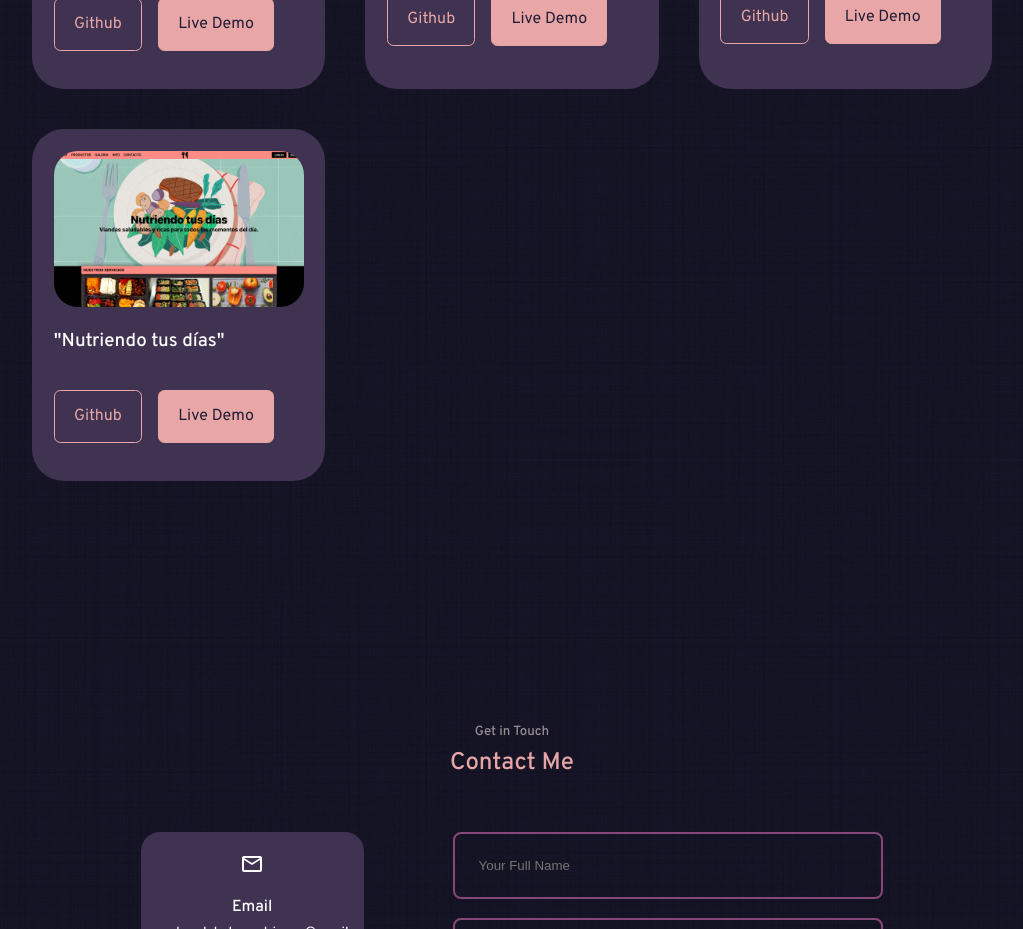
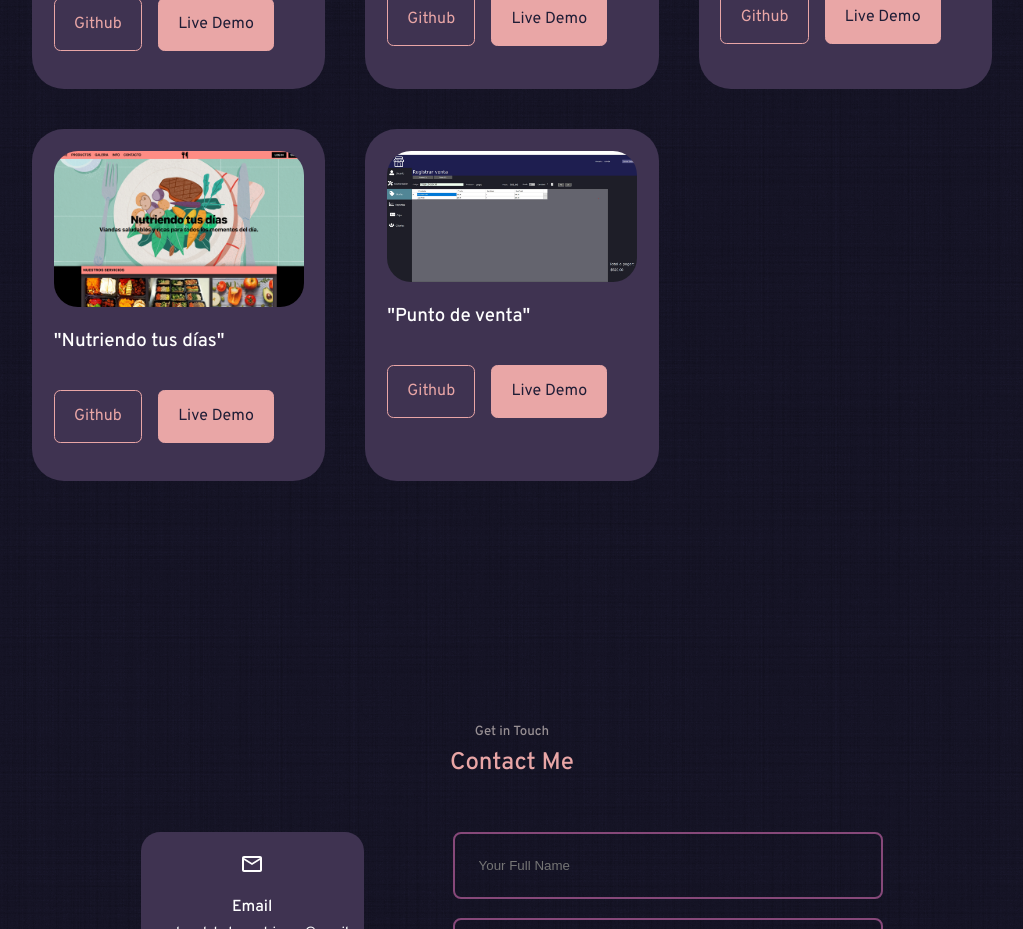
Before and after one commit to AntonelaRodriguez/portfolioWeb, a React (Create React App) app: page / in a window 1280 px wide. Shown: the part 3460-4389 px from the top of the page, without its empty margins (128-1151 px from the left). Built offline with nearby package versions, Linux system fonts and the light colour scheme.

Commit message:
punto de venta added

```diff
--- a/src/components/portfolio/Portfolio.jsx
+++ b/src/components/portfolio/Portfolio.jsx
@@ -4,6 +4,7 @@ import IMG1 from '../../assets/candyshop.png'
 import IMG2 from '../../assets/pokemon.png'
 import IMG3 from '../../assets/509be709-8b7f-4ce1-8089-babf11141785.png'
 import IMG4 from '../../assets/Menu.png'
+import IMG5 from '../../assets/209015942-47012eea-d51c-491f-ad8b-c45ec034146b.jpg'
 
 const data = [
     {
@@ -31,8 +32,15 @@ const data = [
         id: 4,
         image: IMG3,
         title: "Nutriendo tus días",
-        github: 'https://github.com/AntonelaRodriguez',
+        github: 'https://github.com/AntonelaRodriguez/integradorDise-oWeb',
         demo: 'https://integrador-dise-o-6qskoydhx-antonelarodriguez.vercel.app/'
+    },
+    {
+        id: 5,
+        image: IMG5,
+        title: "Punto de venta",
+        github: 'https://github.com/AntonelaRodriguez/SISTEMA_PUNTO_DE_VENTAS',
+        // demo: 'https://integrador-dise-o-6qskoydhx-antonelarodriguez.vercel.app/'
     },
 ];
 
```
Also changed, not shown: src/assets/209015942-47012eea-d51c-491f-ad8b-c45ec034146b.jpg (added).
